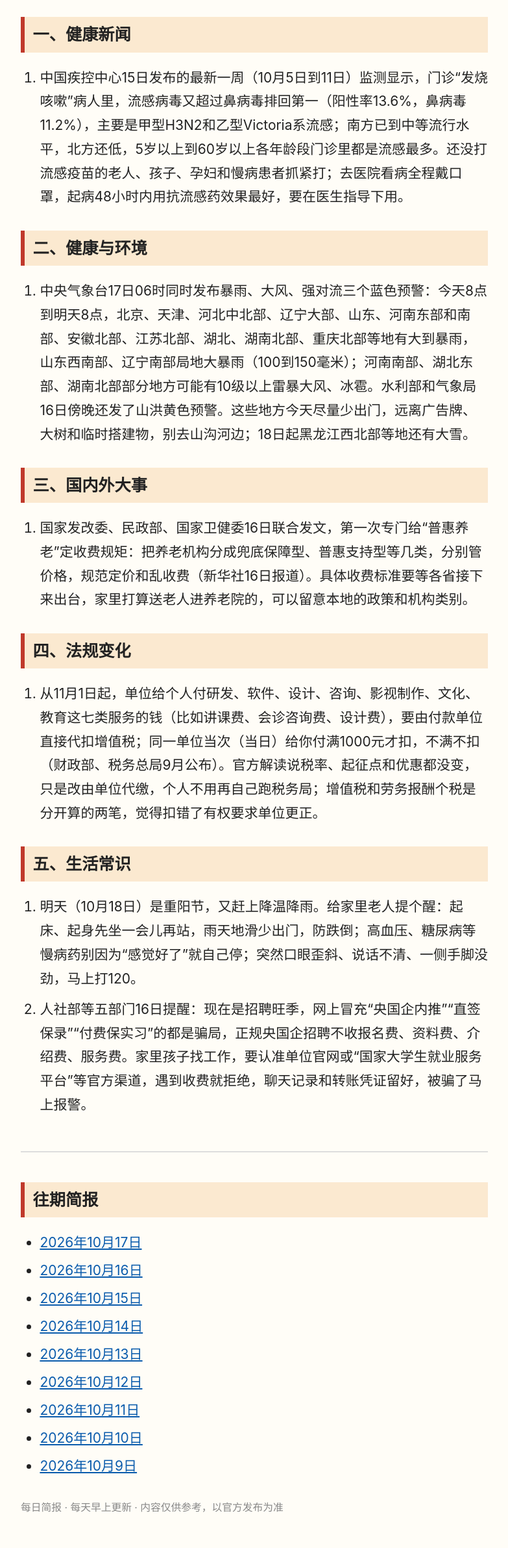
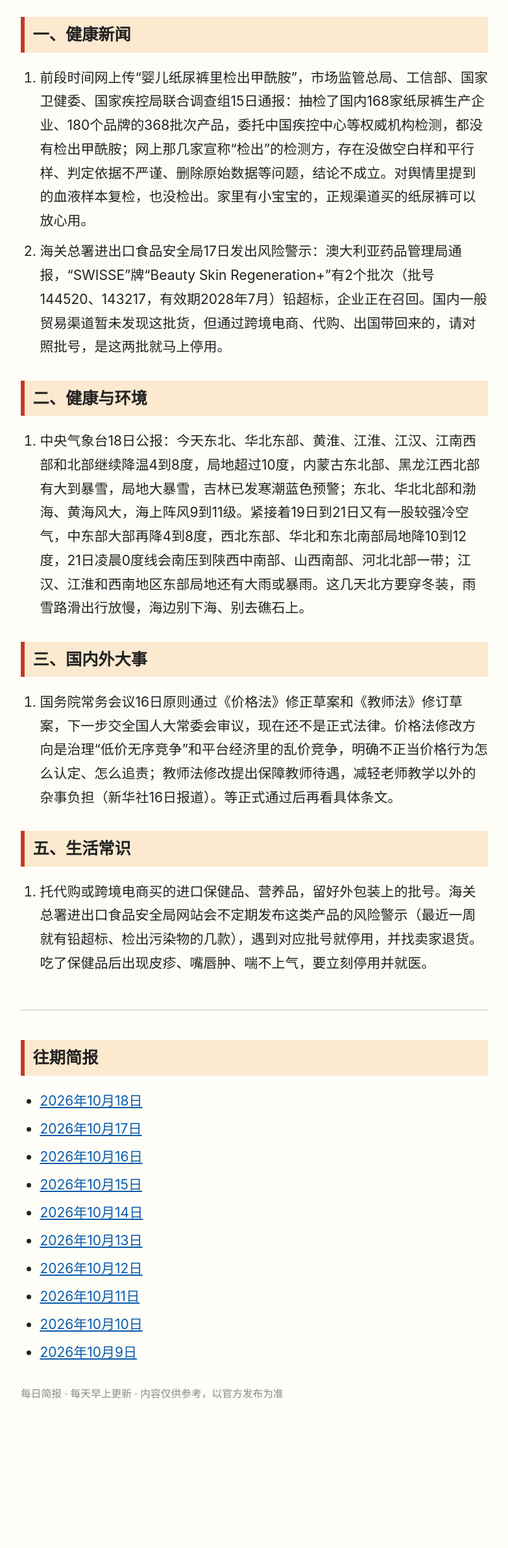
Before and after one commit to tancui133-dot/daily-news-brief, a plain HTML site: page index.html in a window 1280 px wide. Shown: the part 137-2520 px from the top of the page at 65% size, without its empty margins (248-1031 px from the left). After the commit the page ends 2345 px from the top, so only its background shows below. Drawn offline with Linux system fonts and the light colour scheme.

Commit message:
更新 2026-10-18 08:15

```diff
--- a/index.html
+++ b/index.html
@@ -1,31 +1,27 @@
 <!DOCTYPE html><html lang="zh-CN"><head><meta charset="utf-8">
 <meta name="viewport" content="width=device-width,initial-scale=1">
-<title>每日简报（最新：2026年10月17日）</title><meta name="description" content="2026年10月17日：健康、环境、大事、新规、常识。中国疾控中心15日发布的最新一周（10月5日到11日）监测显示，门诊“发烧咳嗽”病人里，流感病毒又超过鼻病毒排回第一（阳">
-<meta property="og:title" content="每日简报（最新：2026年10月17日）"><meta property="og:description" content="2026年10月17日：健康、环境、大事、新规、常识。中国疾控中心15日发布的最新一周（10月5日到11日）监测显示，门诊“发烧咳嗽”病人里，流感病毒又超过鼻病毒排回第一（阳">
+<title>每日简报（最新：2026年10月18日）</title><meta name="description" content="2026年10月18日：健康、环境、大事、新规、常识。前段时间网上传“婴儿纸尿裤里检出甲酰胺”，市场监管总局、工信部、国家卫健委、国家疾控局联合调查组15日通报：抽检了国内1">
+<meta property="og:title" content="每日简报（最新：2026年10月18日）"><meta property="og:description" content="2026年10月18日：健康、环境、大事、新规、常识。前段时间网上传“婴儿纸尿裤里检出甲酰胺”，市场监管总局、工信部、国家卫健委、国家疾控局联合调查组15日通报：抽检了国内1">
 <meta name="format-detection" content="telephone=no"><style>body{margin:0;background:#fffdf7;color:#222;font-family:-apple-system,"PingFang SC","Microsoft YaHei",sans-serif;font-size:21px;line-height:1.75}
 main{max-width:720px;margin:0 auto;padding:16px 18px 48px}h1{font-size:1.45em;margin:.4em 0;color:#8a1c1c}
 h2{font-size:1.2em;margin:1.3em 0 .4em;padding:.2em .5em;background:#fbe9d0;border-left:6px solid #c0392b}
 ol,ul{padding-left:1.4em}li{margin:.5em 0}a{color:#0b5cad}.nav{font-size:.9em;margin:.5em 0 1em}
 .arch{margin-top:2.5em;border-top:2px solid #ddd;padding-top:.6em}.arch li{margin:.3em 0}footer{color:#888;font-size:.75em;margin-top:2em}</style></head>
-<body><main><div class="nav">本篇永久链接：<a href="2026-10-17.html">2026-10-17.html</a></div><h1>每日简报 2026年10月17日</h1>
+<body><main><div class="nav">本篇永久链接：<a href="2026-10-18.html">2026-10-18.html</a></div><h1>每日简报 2026年10月18日</h1>
 <h2>一、健康新闻</h2>
 <ol>
-<li>中国疾控中心15日发布的最新一周（10月5日到11日）监测显示，门诊“发烧咳嗽”病人里，流感病毒又超过鼻病毒排回第一（阳性率13.6%，鼻病毒11.2%），主要是甲型H3N2和乙型Victoria系流感；南方已到中等流行水平，北方还低，5岁以上到60岁以上各年龄段门诊里都是流感最多。还没打流感疫苗的老人、孩子、孕妇和慢病患者抓紧打；去医院看病全程戴口罩，起病48小时内用抗流感药效果最好，要在医生指导下用。</li>
+<li>前段时间网上传“婴儿纸尿裤里检出甲酰胺”，市场监管总局、工信部、国家卫健委、国家疾控局联合调查组15日通报：抽检了国内168家纸尿裤生产企业、180个品牌的368批次产品，委托中国疾控中心等权威机构检测，都没有检出甲酰胺；网上那几家宣称“检出”的检测方，存在没做空白样和平行样、判定依据不严谨、删除原始数据等问题，结论不成立。对舆情里提到的血液样本复检，也没检出。家里有小宝宝的，正规渠道买的纸尿裤可以放心用。</li>
+<li>海关总署进出口食品安全局17日发出风险警示：澳大利亚药品管理局通报，“SWISSE”牌“Beauty Skin Regeneration+”有2个批次（批号144520、143217，有效期2028年7月）铅超标，企业正在召回。国内一般贸易渠道暂未发现这批货，但通过跨境电商、代购、出国带回来的，请对照批号，是这两批就马上停用。</li>
 </ol>
 <h2>二、健康与环境</h2>
 <ol>
-<li>中央气象台17日06时同时发布暴雨、大风、强对流三个蓝色预警：今天8点到明天8点，北京、天津、河北中北部、辽宁大部、山东、河南东部和南部、安徽北部、江苏北部、湖北、湖南北部、重庆北部等地有大到暴雨，山东西南部、辽宁南部局地大暴雨（100到150毫米）；河南南部、湖北东部、湖南北部部分地方可能有10级以上雷暴大风、冰雹。水利部和气象局16日傍晚还发了山洪黄色预警。这些地方今天尽量少出门，远离广告牌、大树和临时搭建物，别去山沟河边；18日起黑龙江西北部等地还有大雪。</li>
+<li>中央气象台18日公报：今天东北、华北东部、黄淮、江淮、江汉、江南西部和北部继续降温4到8度，局地超过10度，内蒙古东北部、黑龙江西北部有大到暴雪，局地大暴雪，吉林已发寒潮蓝色预警；东北、华北北部和渤海、黄海风大，海上阵风9到11级。紧接着19日到21日又有一股较强冷空气，中东部大部再降4到8度，西北东部、华北和东北南部局地降10到12度，21日凌晨0度线会南压到陕西中南部、山西南部、河北北部一带；江汉、江淮和西南地区东部局地还有大雨或暴雨。这几天北方要穿冬装，雨雪路滑出行放慢，海边别下海、别去礁石上。</li>
 </ol>
 <h2>三、国内外大事</h2>
 <ol>
-<li>国家发改委、民政部、国家卫健委16日联合发文，第一次专门给“普惠养老”定收费规矩：把养老机构分成兜底保障型、普惠支持型等几类，分别管价格，规范定价和乱收费（新华社16日报道）。具体收费标准要等各省接下来出台，家里打算送老人进养老院的，可以留意本地的政策和机构类别。</li>
-</ol>
-<h2>四、法规变化</h2>
-<ol>
-<li>从11月1日起，单位给个人付研发、软件、设计、咨询、影视制作、文化、教育这七类服务的钱（比如讲课费、会诊咨询费、设计费），要由付款单位直接代扣增值税；同一单位当次（当日）给你付满1000元才扣，不满不扣（财政部、税务总局9月公布）。官方解读说税率、起征点和优惠都没变，只是改由单位代缴，个人不用再自己跑税务局；增值税和劳务报酬个税是分开算的两笔，觉得扣错了有权要求单位更正。</li>
+<li>国务院常务会议16日原则通过《价格法》修正草案和《教师法》修订草案，下一步交全国人大常委会审议，现在还不是正式法律。价格法修改方向是治理“低价无序竞争”和平台经济里的乱价竞争，明确不正当价格行为怎么认定、怎么追责；教师法修改提出保障教师待遇，减轻老师教学以外的杂事负担（新华社16日报道）。等正式通过后再看具体条文。</li>
 </ol>
 <h2>五、生活常识</h2>
 <ol>
-<li>明天（10月18日）是重阳节，又赶上降温降雨。给家里老人提个醒：起床、起身先坐一会儿再站，雨天地滑少出门，防跌倒；高血压、糖尿病等慢病药别因为“感觉好了”就自己停；突然口眼歪斜、说话不清、一侧手脚没劲，马上打120。</li>
-<li>人社部等五部门16日提醒：现在是招聘旺季，网上冒充“央国企内推”“直签保录”“付费保实习”的都是骗局，正规央国企招聘不收报名费、资料费、介绍费、服务费。家里孩子找工作，要认准单位官网或“国家大学生就业服务平台”等官方渠道，遇到收费就拒绝，聊天记录和转账凭证留好，被骗了马上报警。</li>
-</ol><div class="arch"><h2>往期简报</h2><ul><li><a href="2026-10-17.html">2026年10月17日</a></li><li><a href="2026-10-16.html">2026年10月16日</a></li><li><a href="2026-10-15.html">2026年10月15日</a></li><li><a href="2026-10-14.html">2026年10月14日</a></li><li><a href="2026-10-13.html">2026年10月13日</a></li><li><a href="2026-10-12.html">2026年10月12日</a></li><li><a href="2026-10-11.html">2026年10月11日</a></li><li><a href="2026-10-10.html">2026年10月10日</a></li><li><a href="2026-10-09.html">2026年10月9日</a></li></ul></div><footer>每日简报 · 每天早上更新 · 内容仅供参考，以官方发布为准</footer></main></body></html>
+<li>托代购或跨境电商买的进口保健品、营养品，留好外包装上的批号。海关总署进出口食品安全局网站会不定期发布这类产品的风险警示（最近一周就有铅超标、检出污染物的几款），遇到对应批号就停用，并找卖家退货。吃了保健品后出现皮疹、嘴唇肿、喘不上气，要立刻停用并就医。</li>
+</ol><div class="arch"><h2>往期简报</h2><ul><li><a href="2026-10-18.html">2026年10月18日</a></li><li><a href="2026-10-17.html">2026年10月17日</a></li><li><a href="2026-10-16.html">2026年10月16日</a></li><li><a href="2026-10-15.html">2026年10月15日</a></li><li><a href="2026-10-14.html">2026年10月14日</a></li><li><a href="2026-10-13.html">2026年10月13日</a></li><li><a href="2026-10-12.html">2026年10月12日</a></li><li><a href="2026-10-11.html">2026年10月11日</a></li><li><a href="2026-10-10.html">2026年10月10日</a></li><li><a href="2026-10-09.html">2026年10月9日</a></li></ul></div><footer>每日简报 · 每天早上更新 · 内容仅供参考，以官方发布为准</footer></main></body></html>
```
Also changed, not shown: 2026-10-18.html (added, +27 -0 lines).
